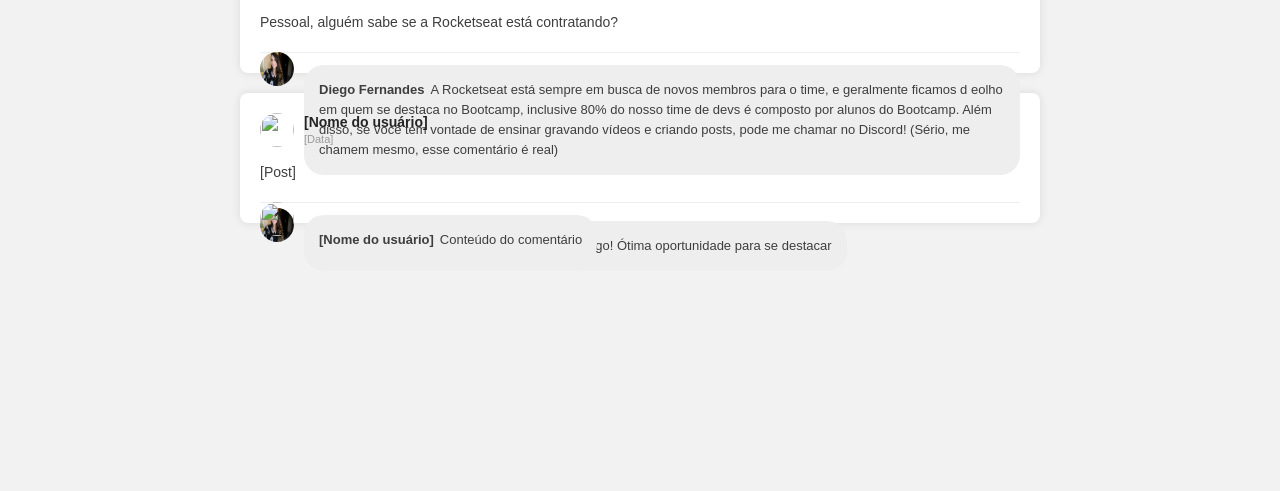
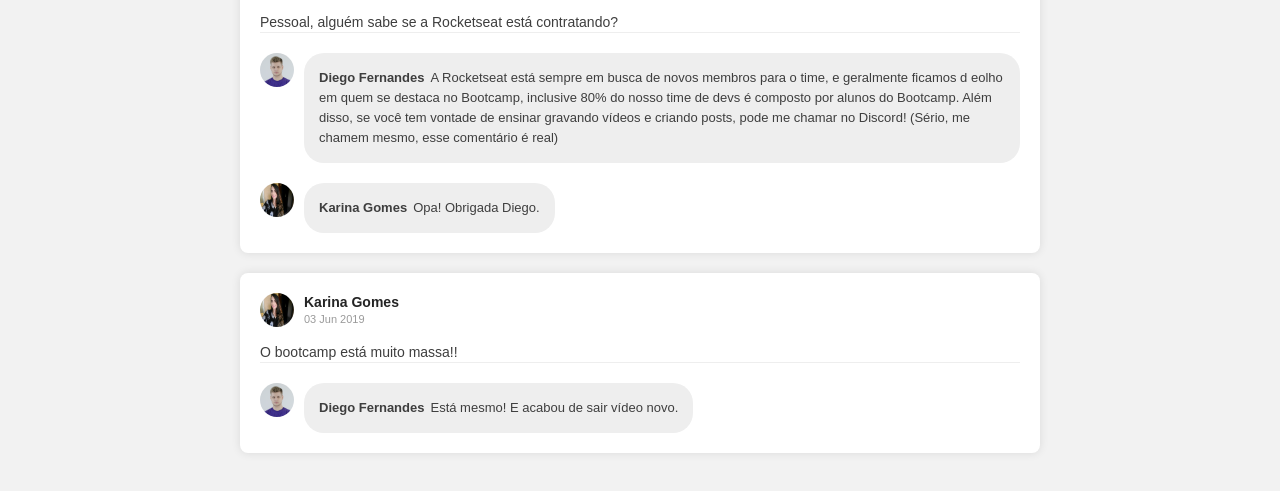
Before and after one commit to kariinagomes/GoStack-Desafio04, a React app: page / in a window 1280 px wide. Shown: the part 141-632 px from the top of the page. Built offline with nearby package versions, Linux system fonts and the light colour scheme.

Commit message:
Desafio 04 - GoStack - Ajustes

```diff
--- a/src/app/App.css
+++ b/src/app/App.css
@@ -1,8 +1,21 @@
 @import url('https://fonts.googleapis.com/icon?family=Material+Icons');
+
+* {
+  margin: 0;
+  padding: 0;
+  outline: 0;
+  box-sizing: border-box;
+}
+
+html,
+body,
+#root {
+  height: 100%;
+}
 
 body {
   background: #F2F2F2;
-  margin: 0;
+  /* margin: 0; */
   font-family: Arial, Helvetica, sans-serif;
 }
 
@@ -45,7 +58,22 @@
   border-radius: 50%;
 }
 
-.container {
+/* .container {
+  margin-top: 20px;
+  border-radius: 8px;
+  background: white;
+  padding: 20px;
+  color: #3e3e3e;
+  line-height: 20px;
+  box-shadow: 0 0 10px rgba(0, 0, 0, 0.1);
+} */
+
+.post-list {
+  width: 800px;
+  margin: 0 auto 20px;
+}
+
+.post-item {
   margin-top: 20px;
   border-radius: 8px;
   background: white;
@@ -54,21 +82,6 @@
   line-height: 20px;
   box-shadow: 0 0 10px rgba(0, 0, 0, 0.1);
 }
-
-.post-list {
-  width: 800px;
-  margin: 0 auto 20px;
-}
-
-/* .post-item {
-  margin-top: 20px;
-  border-radius: 8px;
-  background: white;
-  padding: 20px;
-  color: #3e3e3e;
-  line-height: 20px;
-  box-shadow: 0 0 10px rgba(0, 0, 0, 0.1);
-} */
 
 .post-header {
   display: flex;
--- a/src/components/PostItem.js
+++ b/src/components/PostItem.js
@@ -7,27 +7,38 @@
     /** Post */
     <div className='post-item'>
       {/* header */}
-      <div className='post-header'>
-        <img className='avatar' src={post.author.avatar} />
-        <div className='details'>
-          <span className='author'>{post.author.name}</span>
-          <span>{post.date}</span>
-        </div>
-      </div>
+      <PostHeader author={post.author} date={post.date} />
       {/* content */}
       <div className='post-content'>
         <span>{post.content}</span>
       </div>
       {/* comments */}
-      <div className='post-comments'>
-        <div className='divider-comments'>
-          {post.comments.map(comment =>(
-            <PostComment key={comment.id} comment={comment} />
-          ))}
-        </div>
+      <Comment post={post} />
+    </div>
+  );
+}
+
+function PostHeader({ author, date }) {
+  return (
+    <div className='post-header'>
+      <img className='avatar' src={author.avatar} />
+      <div className='details'>
+        <span className='author'>{author.name}</span>
+        <span>{date}</span>
       </div>
     </div>
   );
 }
 
+function Comment({post}) {
+  return (
+    <div className='post-comments'>
+      <div className='divider-comments' />
+        {post.comments.map(comment =>(
+          <PostComment key={comment.id} comment={comment} />
+        ))}
+    </div>
+  );
+}
+
 export default PostItem;
--- a/src/components/PostList.js
+++ b/src/components/PostList.js
@@ -2,6 +2,7 @@
 
 import PostItem from './PostItem';
 import fotoPerfil from '../assets/foto-perfil.png';
+import fotoDiego from '../assets/foto-diego.png';
 
 class PostList extends Component {
    /**
@@ -23,36 +24,36 @@
             id: 1,
             author: {
               name: 'Diego Fernandes',
-              avatar: fotoPerfil
+              avatar: fotoDiego
             },
             content: "A Rocketseat está sempre em busca de novos membros para o time, e geralmente ficamos d eolho em quem se destaca no Bootcamp, inclusive 80% do nosso time de devs é composto por alunos do Bootcamp. Além disso, se você tem vontade de ensinar gravando vídeos e criando posts, pode me chamar no Discord! (Sério, me chamem mesmo, esse comentário é real)"
           },
           {
             id: 2,
             author: {
-              name: 'Diego Fernandes',
+              name: 'Karina Gomes',
               avatar: fotoPerfil
             },
-            content: "Opa! Olha a resposta do Diego! Ótima oportunidade para se destacar"
+            content: "Opa! Obrigada Diego."
           }
         ],
       },
       {
         id: 2,
         author: {
-          name: '[Nome do usuário]',
-          avatar: ''
+          name: 'Karina Gomes',
+          avatar: fotoPerfil
         },
-        date: '[Data]',
-        content: '[Post]',
+        date: '03 Jun 2019',
+        content: 'O bootcamp está muito massa!!',
         comments: [
           {
             id: 2,
             author: {
-              name: '[Nome do usuário]',
-              avatar: ''
+              name: 'Diego Fernandes',
+              avatar: fotoDiego
             },
-            content: "Conteúdo do comentário"
+            content: "Está mesmo! E acabou de sair vídeo novo."
           }
         ],
       }
@@ -63,9 +64,7 @@
     return (
       <div className='post-list'>
        {this.state.posts.map(post =>(
-         <div className='container'>
           <PostItem key={post.id} post={post}/>
-         </div>
        ))}
       </div>
     );
```
Also changed, not shown: src/assets/foto-diego.png (added).
